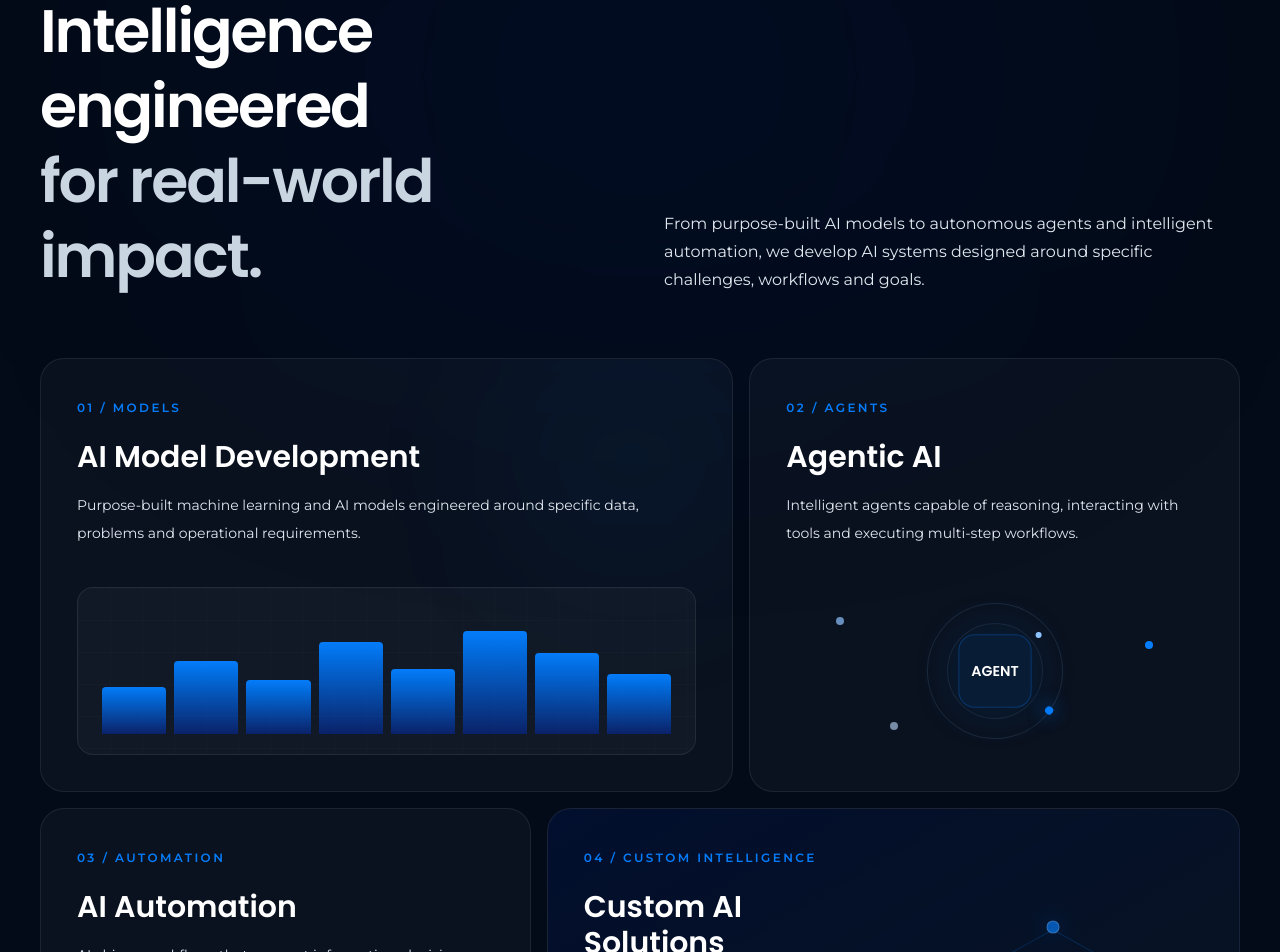
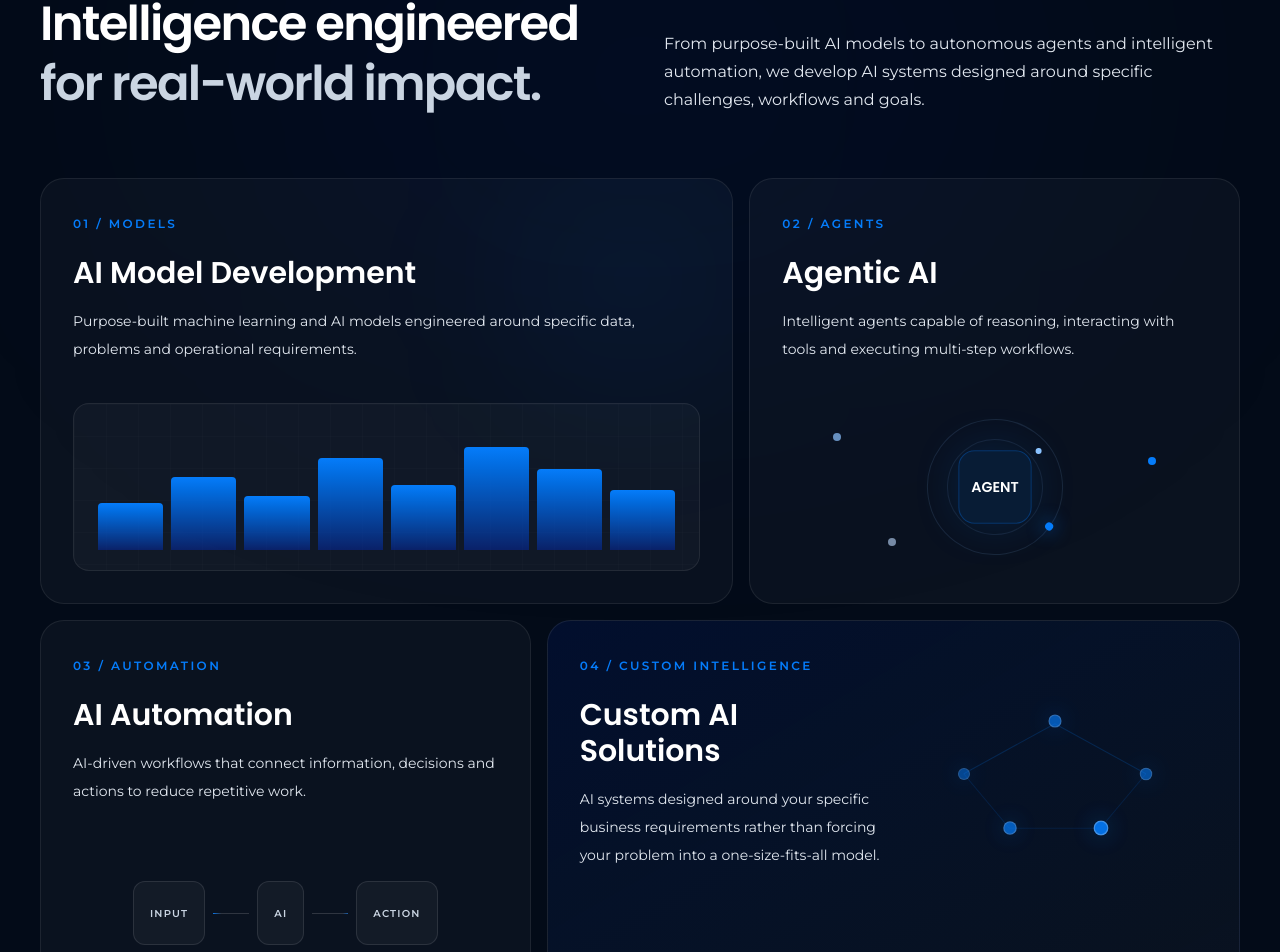
Before and after one commit to aravinthk1504/gendata-techv2, a Next.js app: page /en in a window 1280 px wide. Shown: the part 916-1868 px from the top of the page. Built offline with nearby package versions, Linux system fonts and the light colour scheme.

Commit message:
Balance AICapabilities desktop typography and card spacing

```diff
--- a/src/sections/home/AICapabilities.jsx
+++ b/src/sections/home/AICapabilities.jsx
@@ -254,7 +254,7 @@ function AICapabilities({ content, lang }) {
               whileInView={{ opacity: 1, y: 0 }}
               viewport={{ once: true }}
               transition={{ delay: 0.08 }}
-              className="mt-5 max-w-3xl font-heading text-4xl font-semibold leading-tight tracking-[-0.035em] text-white sm:text-5xl lg:text-6xl"
+              className="mt-5 max-w-3xl font-heading text-4xl font-semibold leading-tight tracking-[-0.035em] text-white sm:text-5xl lg:text-5xl"
             >
               {t("aiCapabilities.titleLine1")}
               <span className="block text-slate-300">
@@ -280,7 +280,7 @@ function AICapabilities({ content, lang }) {
             viewport={{ once: true, amount: 0.2 }}
             transition={{ duration: 0.6 }}
             whileHover={{ y: -4 }}
-            className="group relative overflow-hidden rounded-3xl border border-white/8 bg-white/3 p-6 sm:p-7 lg:col-span-7 lg:p-9"
+            className="group relative overflow-hidden rounded-3xl border border-white/8 bg-white/3 p-6 sm:p-7 lg:col-span-7 lg:p-8"
           >
             <div className="absolute right-0 top-0 h-50 w-50 rounded-full bg-brand-accent/8 blur-[90px] transition duration-500 group-hover:bg-brand-accent/12" />
             <div className="relative">
@@ -303,7 +303,7 @@ function AICapabilities({ content, lang }) {
             viewport={{ once: true, amount: 0.2 }}
             transition={{ duration: 0.6, delay: 0.08 }}
             whileHover={{ y: -4 }}
-            className="group relative overflow-hidden rounded-3xl border border-white/8 bg-white/3 p-6 sm:p-7 lg:col-span-5 lg:p-9"
+            className="group relative overflow-hidden rounded-3xl border border-white/8 bg-white/3 p-6 sm:p-7 lg:col-span-5 lg:p-8"
           >
             <span className="font-body text-[12px] font-semibold uppercase tracking-[0.2em] text-brand-accent">
               {t("aiCapabilities.agents.label")}
@@ -323,7 +323,7 @@ function AICapabilities({ content, lang }) {
             viewport={{ once: true, amount: 0.2 }}
             transition={{ duration: 0.6, delay: 0.12 }}
             whileHover={{ y: -4 }}
-            className="group relative overflow-hidden rounded-3xl border border-white/8 bg-white/3 p-6 sm:p-7 lg:col-span-5 lg:p-9"
+            className="group relative overflow-hidden rounded-3xl border border-white/8 bg-white/3 p-6 sm:p-7 lg:col-span-5 lg:p-8"
           >
             <span className="font-body text-[12px] font-semibold uppercase tracking-[0.2em] text-brand-accent">
               {t("aiCapabilities.automation.label")}
@@ -343,7 +343,7 @@ function AICapabilities({ content, lang }) {
             viewport={{ once: true, amount: 0.2 }}
             transition={{ duration: 0.6, delay: 0.18 }}
             whileHover={{ y: -4 }}
-            className="group relative overflow-hidden rounded-3xl border border-white/8 bg-linear-to-br from-brand-primary/12 to-white/3 p-6 sm:p-7 lg:col-span-7 lg:p-9"
+            className="group relative overflow-hidden rounded-3xl border border-white/8 bg-linear-to-br from-brand-primary/12 to-white/3 p-6 sm:p-7 lg:col-span-7 lg:p-8"
           >
             <div className="grid gap-4 sm:grid-cols-2 sm:items-center lg:gap-5">
               <div>
```
